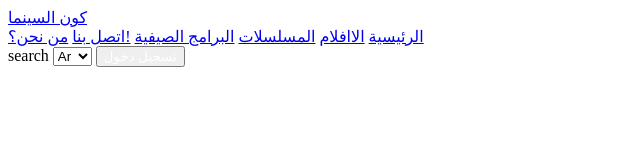
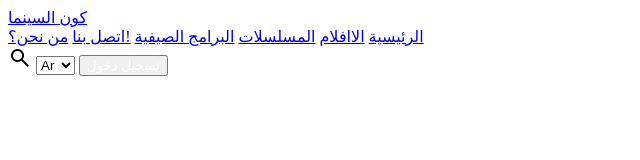
Before and after one commit to Amjdkhalel500/Project_Movie, a plain HTML site: page index.html in a window 1280 px wide. Shown: the whole page, without its empty margins (0-640 px from the left). Drawn offline with nearby package versions, Linux system fonts and the light colour scheme.

Commit message:
adding fonts to index.html page

```diff
--- a/index.html
+++ b/index.html
@@ -1,6 +1,13 @@
 <!DOCTYPE html>
 <html lang="en">
 <head>
+    <meta charset="UTF-8">
+    <meta name="viewport" content="width=device-width, initial-scale=1.0">
+    <link rel="preconnect" href="https://fonts.googleapis.com">
+    <link rel="preconnect" href="https://fonts.gstatic.com" crossorigin>
+    <link href="https://fonts.googleapis.com/css2?family=Cairo&display=swap" rel="stylesheet">
+    <link rel="stylesheet"
+        href="https://fonts.googleapis.com/css2?family=Material+Symbols+Outlined:opsz,wght,FILL,GRAD@48,400,0,0" />
     <meta charset="UTF-8">
     <meta name="viewport" content="width=device-width, initial-scale=1.0">
     <title>Movie</title>
```
